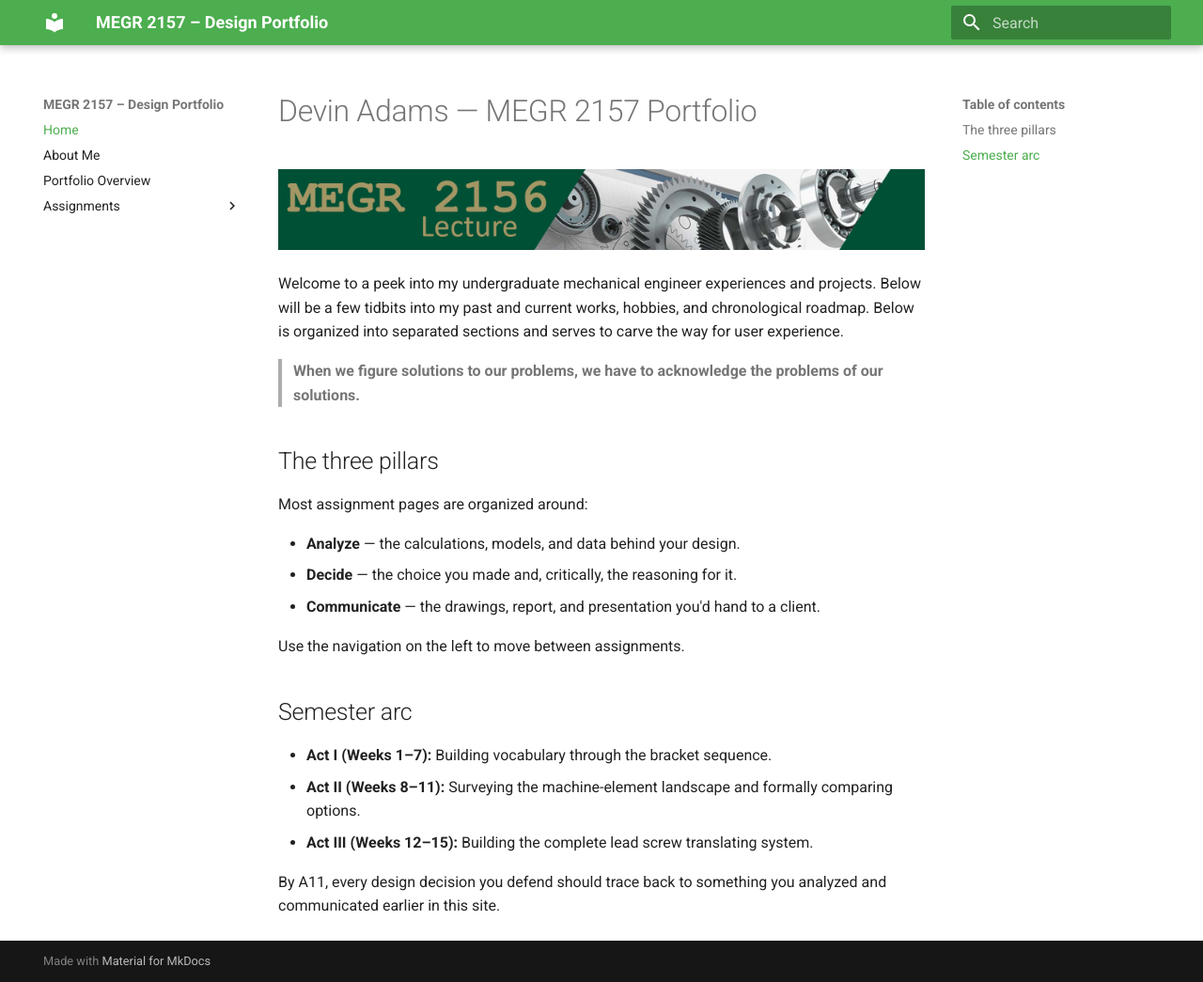
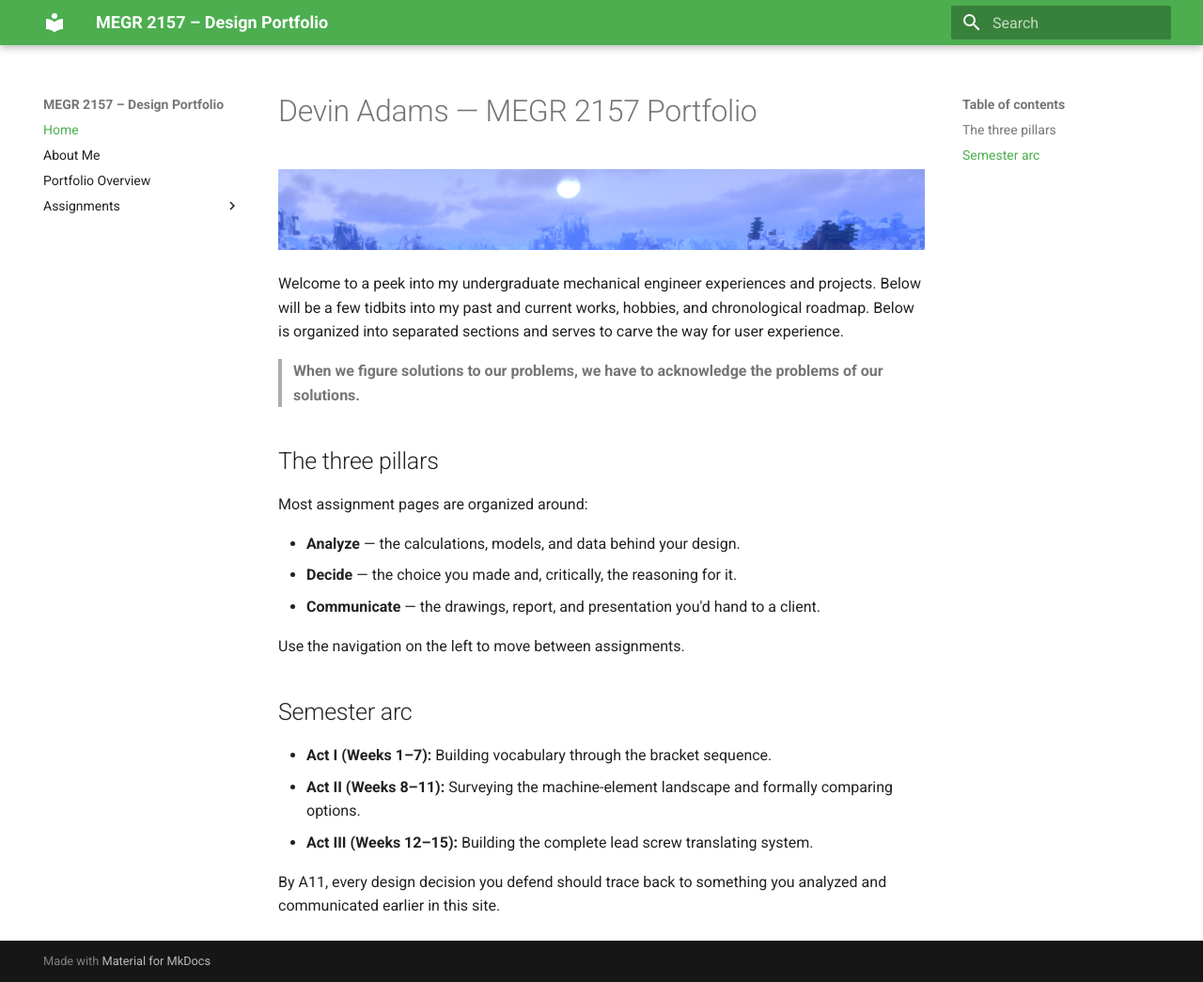
Before and after one commit to dadams78/design-projects-portfolio, an MkDocs documentation site: the page built from docs/index.md, in a window 1280 px wide and 1045 px high. Shown: the whole window at 94% size. Built offline with MkDocs 1.6.1 and Material for MkDocs 9.7.7, drawn with Linux system fonts in a browser that asks for light colours.

Commit message:
Update index.md

```diff
--- a/docs/index.md
+++ b/docs/index.md
@@ -1,6 +1,6 @@
 # Devin Adams — MEGR 2157 Portfolio
 
-![MEGR 2156-7 Title](MEGR2156title.png)
+![MEGR 2156-7 Title](MEGR2156title2.png)
 
 Welcome to a peek into my undergraduate mechanical engineer experiences and projects. Below will be a few tidbits into my past and current works, hobbies, and chronological roadmap. Below is organized into separated sections and serves to carve the way for user experience.
 
```
